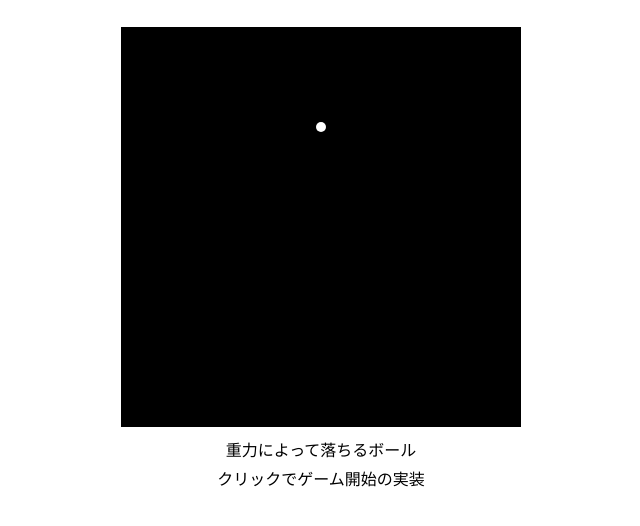
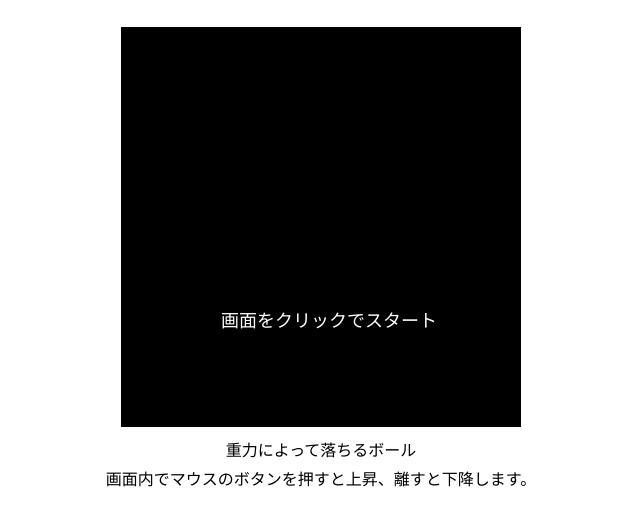
Before and after one commit to abeshi22/Gravity, a plain HTML site: page index.html in a window 1280 px wide. Both pictures are taken after a click on the element 648 px from the left and 313 px from the top of the page. Shown: the part 86-612 px from the top of the page, without its empty margins (327-967 px from the left). Drawn offline with Linux system fonts and the light colour scheme.

Commit message:
形になった

```diff
--- a/Gravity.js
+++ b/Gravity.js
@@ -1,20 +1,25 @@
 
 let canvas;
 let ctx;
+let drawTimerID;    //描画タイマー
+let raiseTimerID;   //上昇タイマー
+let dropTimerID;    //下降タイマー
 
 let ballX = 200;
 let ballY = 100;
 let ballDY = 1;
 let s_time = new Date();
 let time = 0;
-const GRAVITY = 0.098;
+const ballRadius = 2;   //ボール半径
+const GRAVITY = 0.0098; //重力加速度
+const CPS = 1;          //操作タイマーの周期
+const FPS = 10;         //描画タイマーの周期
 
 
 
 //初期化処理（キャンバス初期化　イベントリスナー初期化）
 function initialize() {
-
-
+    //キャンバス要素の取得
     canvas = document.getElementById("myCanvas");
 
     // canvas.getContextは戻り値にオブジェクトを返す
@@ -32,59 +37,83 @@ function initialize() {
         return;
     }
 
+    //ボール位置の初期化
+    ballY = 100;
+
+    //落下速度の初期化
+    ballDY = 0;
+
+    //クリックでスタートの処理
     canvas.addEventListener('click', startGame, false);
 }
 
-function drawBall(){
-    ctx.beginPath();
-    ctx.rect(0, 0, canvas.width, canvas.height);
+//ゲームスタート
+function startGame(){
+    //キャンバス黒塗り
     ctx.fillStyle = "#000000";
-    ctx.fill();
-    ctx.closePath();
+    ctx.fillRect(0, 0, canvas.width, canvas.height);
 
-        ctx.beginPath();
-        ctx.arc(ballX, ballY, 5, 0, Math.PI*2)
-        ctx.fillStyle = "#ffffff";
-        ctx.fill();
-        ctx.closePath();
-}
+    //クリックのイベントリスナー解除
+    canvas.removeEventListener("click", startGame, false);
+    //マウスup/downのイベントリスナー設定
+    canvas.addEventListener("mousedown", raiseBall, false);
+    canvas.addEventListener("mouseup", dropBall, false);
+    //drop/raiseのタイマー設定
+    dropTimerID = setInterval(() => {ballDY += GRAVITY }, CPS);
+    drawTimerID = setInterval(drawBall, FPS);
 
-function fall(){
-    time = (new Date() - s_time)/1000;
-    ballDY += GRAVITY * time;
-    ballY += ballDY;
-}
-
-function collisionDetection(){
-    if (ballY >= canvas.height - 5) ballDY = -ballDY;
-    if (ballY >= canvas.height + 10) resetGame();
-}
-
-function mouseDownHandler(e){
-    // if (e.button == 0){
-    //     time = (new Date() - s_time)/1000;
-    //     // ballDY = -Math.abs(ballDY);
-    //     ballDY -= GRAVITY *time;
-    //     ballY += ballDY;
-
-    // }
+    // collisionDetection();
 }
 
 
+//マウスのボタンが押されたときの処理
+function raiseBall(e){
+    //マウスの左ボタン .button == 0
+    if(e.button == 0){
+        clearInterval(dropTimerID);
+        raiseTimerID = setInterval(() => {ballDY -= GRAVITY}, CPS);
+    }
+}
+
+
+//マウスのボタンが離されたときの処理
+function dropBall(e){
+    if(e.button == 0){
+        clearInterval(raiseTimerID);
+        dropTimerID = setInterval(() => {ballDY += GRAVITY}, CPS);
+    }
+}
+
+
+//ボール描画
+function drawBall(){
+        ctx.beginPath();
+        ctx.fillStyle = "#000000";
+        ctx.fillRect(0, 0, canvas.width, canvas.height);
+        ctx.fillStyle = "#ffffff";
+        ctx.arc(ballX, ballY, ballRadius, 0, Math.PI*2)
+        ctx.fill();
+        ctx.closePath();
+
+        ballY += ballDY;
+
+        if(ballY >= (canvas.height-ballRadius) || ballY<ballRadius) resetGame();
+}
+
+
+//リセット処理
 function resetGame(){
+    clearInterval(drawTimerID);
+    clearInterval(raiseTimerID);
+    clearInterval(dropTimerID);
+    canvas.removeEventListener("mousedown", raiseBall, false);
+    canvas.removeEventListener("mouseup", dropBall, false);
     initialize();
 }
 
 
-function startGame(){
-    canvas.removeEventListener('click', startGame, false);
-    drawBall();
-    fall();
-    collisionDetection();
-    // requestAnimationFrame(startGame);
-    // console.log(ballY + " : " + ballDY);
-}
 
 
-// ロードされたとき
+
+// ロードされたときの処理
 window.addEventListener('load', initialize, false);
--- a/index.html
+++ b/index.html
@@ -15,7 +15,7 @@
 
     <div>
         <p>重力によって落ちるボール</p>
-        <p>クリックでゲーム開始の実装</p>
+        <p>画面内でマウスのボタンを押すと上昇、離すと下降します。</p>
     </div>
 
 
```
